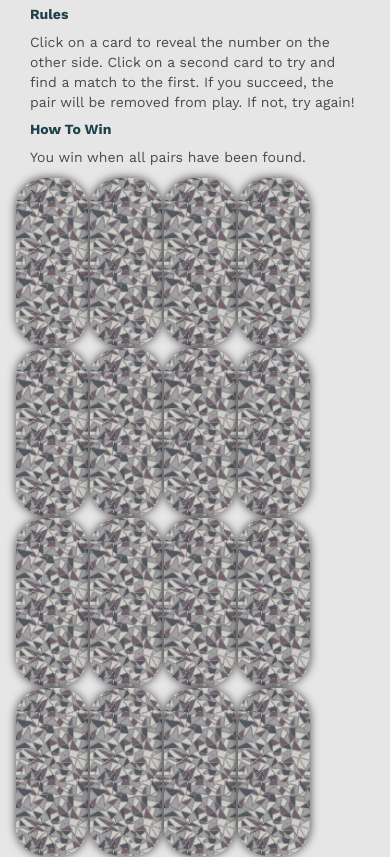
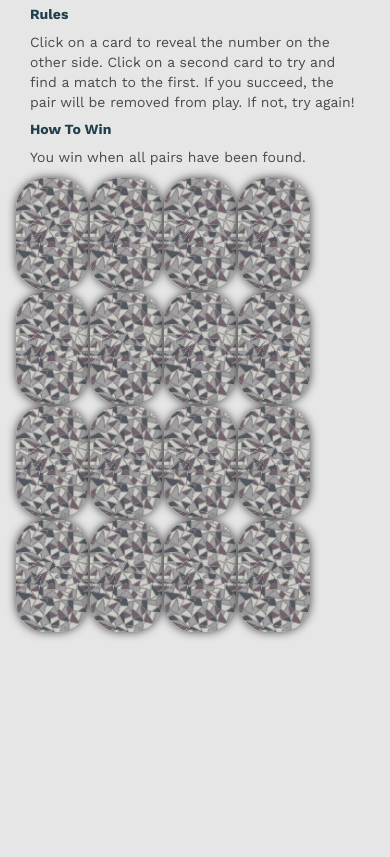
Before and after one commit to liviarett/matchgame, a plain HTML site: page index.html in a window 390 px wide. Shown: the part 90-947 px from the top of the page. After the commit the page ends 844 px from the top, so only its background shows below. Drawn offline with nearby package versions, Linux system fonts and the light colour scheme.

Commit message:
added media query for card height

```diff
--- a/resources/css/style.css
+++ b/resources/css/style.css
@@ -54,6 +54,8 @@ p {
     background-size: 95%;
 }
 
-.no-img-background {
-
+@media (max-width: 750px) {
+    .card {
+        height: 8rem;
+    }
 }
```
